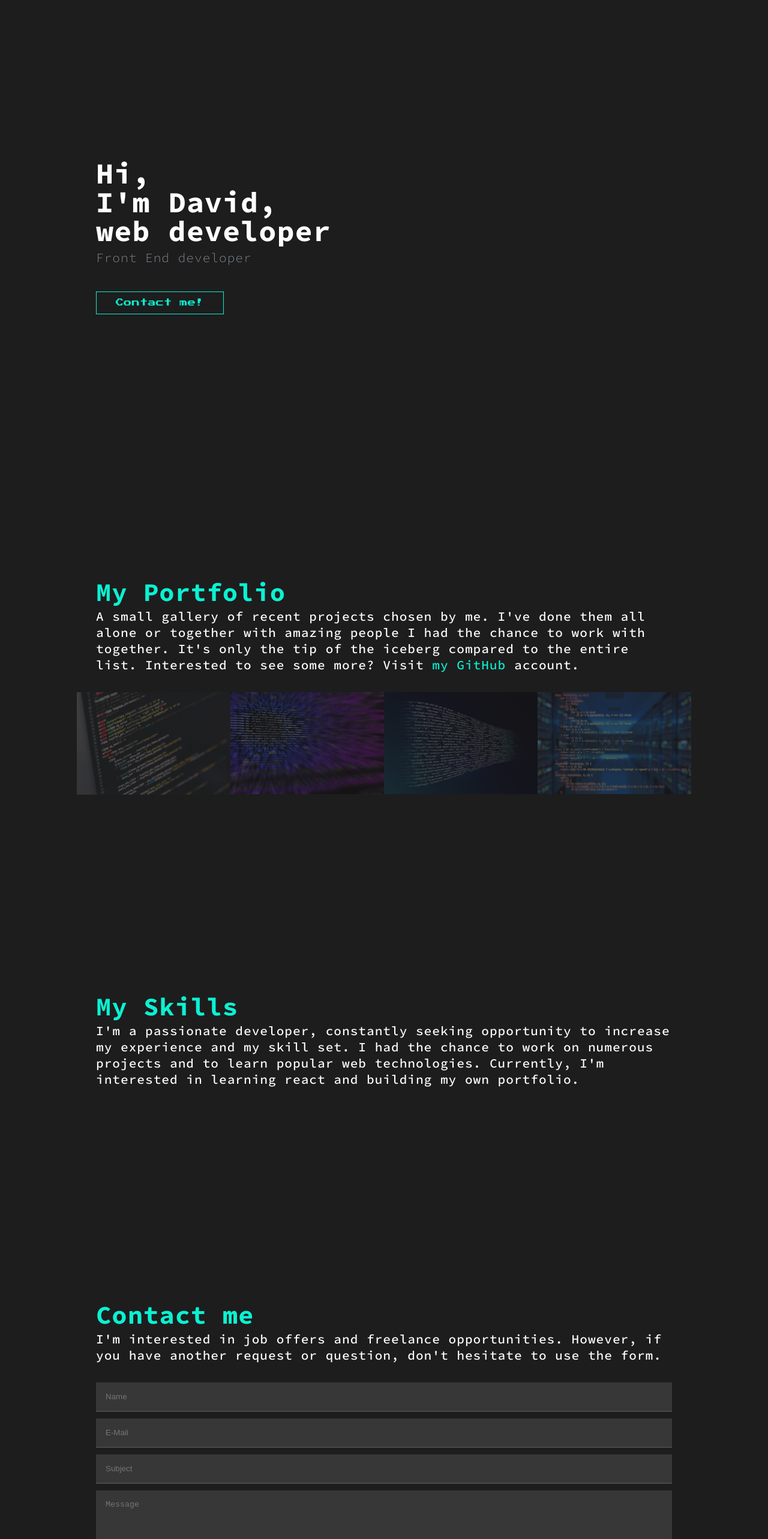
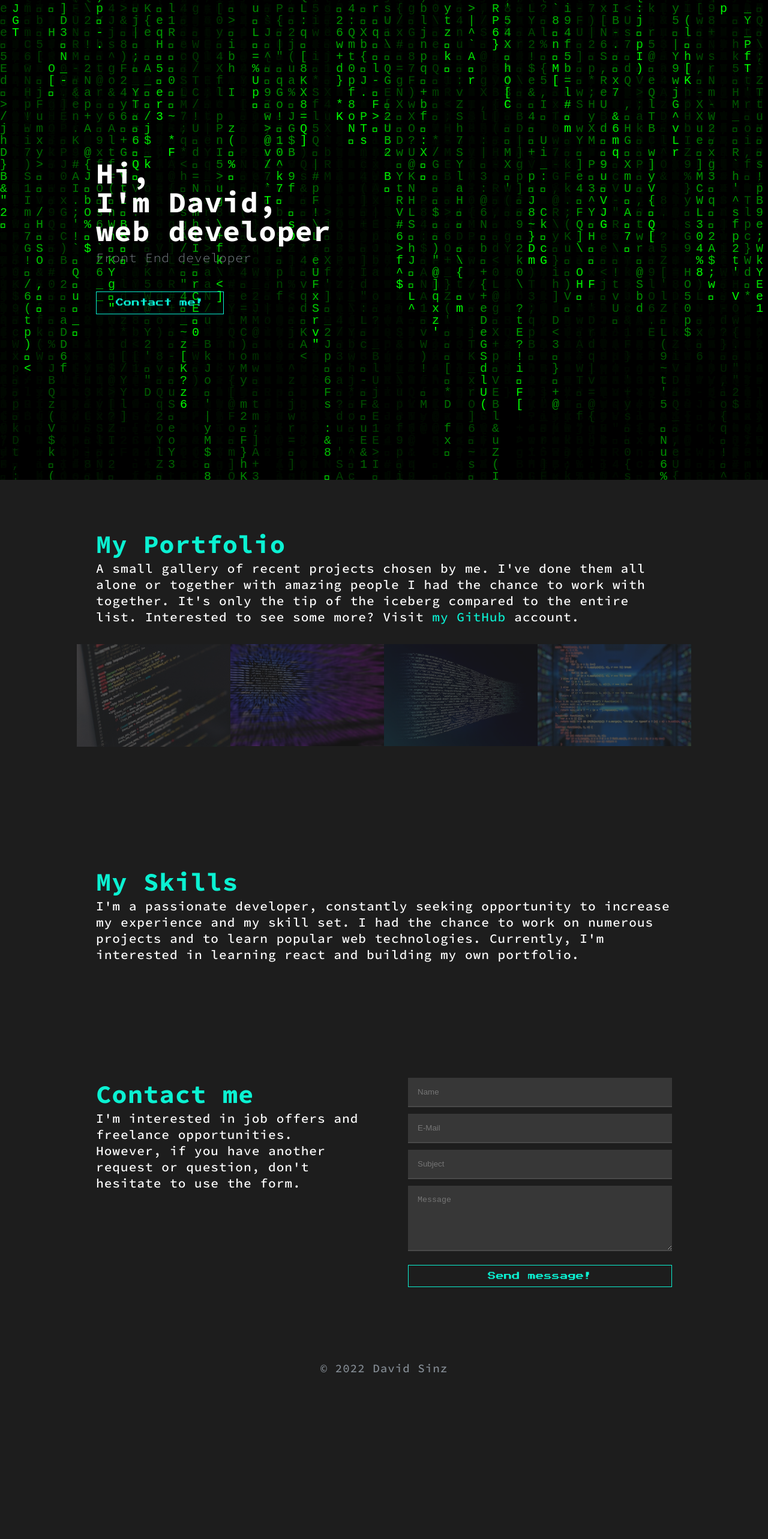
Before and after one commit to DavidSinz/davidsinz-website, a React (Create React App) app: page / in a window 1280 px wide. Shown: the top 2566 px of the page at 60% size. After the commit the page ends 2325 px from the top, so only its background shows below. Built offline with nearby package versions, Linux system fonts and the light colour scheme.

Commit message:
creating a matrix effect

```diff
--- a/src/App.js
+++ b/src/App.js
@@ -2,10 +2,12 @@ import img1 from "./images/img1.jpg";
 import img2 from "./images/img2.jpg";
 import img3 from "./images/img3.jpg";
 import img4 from "./images/img4.jpg";
+import MatrixEffect from "./components/MatrixEffect.js";
 
 const App = () => {
   return (
     <>
+      <MatrixEffect id="matrix" />
       <header>
         <nav>
           <ul>
@@ -41,10 +43,22 @@ const App = () => {
             <a href="https://github.com/DavidSinz">my GitHub</a> account.
           </p>
           <div id="recent-projects">
-            <div class="portfolio-img"><img src={img1} alt="1" /><p>Click!</p></div>
-            <div class="portfolio-img"><img src={img2} alt="1" /><p>Click!</p></div>
-            <div class="portfolio-img"><img src={img3} alt="1" /><p>Click!</p></div>
-            <div class="portfolio-img"><img src={img4} alt="1" /><p>Click!</p></div>
+            <div className="portfolio-img">
+              <img src={img1} alt="1" />
+              <p>View</p>
+            </div>
+            <div className="portfolio-img">
+              <img src={img2} alt="1" />
+              <p>View</p>
+            </div>
+            <div className="portfolio-img">
+              <img src={img3} alt="1" />
+              <p>View</p>
+            </div>
+            <div className="portfolio-img">
+              <img src={img4} alt="1" />
+              <p>View</p>
+            </div>
           </div>
         </section>
         <section id="skills">
@@ -58,20 +72,21 @@ const App = () => {
           {/*<canvas id="learned-skills"></canvas>*/}
         </section>
         <section id="contact">
+          <div id="contact-text">
             <h2>Contact me</h2>
             <p>
               I'm interested in job offers and freelance opportunities. However,
               if you have another request or question, don't hesitate to use the
               form.
             </p>
-          <form autocomplete="off">
-            <input type="text" name="name" value="" placeholder="Name" />
-            <input type="email" name="email" value="" placeholder="E-Mail" />
-            <input type="text" name="subject" value="" placeholder="Subject" />
+          </div>
+          <form id="contact-form" autoComplete="off">
+            <input type="text" name="name" placeholder="Name" />
+            <input type="email" name="email" placeholder="E-Mail" />
+            <input type="text" name="subject" placeholder="Subject" />
             <textarea
               type="text"
               name="message"
-              value=""
               placeholder="Message"
               rows="5"
             />
--- /dev/null
+++ b/src/components/MatrixEffect.js
@@ -0,0 +1,50 @@
+import React, { useRef, useEffect } from "react";
+
+const MatrixEffect = (props) => {
+  const canvasRef = useRef(null);
+
+  const draw = (ctx, w, h, ypos) => {
+    ctx.fillStyle = "#0001";
+    ctx.fillRect(0, 0, w, h);
+
+    ctx.fillStyle = "#0f0";
+    ctx.font = "15pt monospace";
+
+    ypos.forEach((y, ind) => {
+      const text = String.fromCharCode(Math.random() * 128);
+      const x = ind * 20;
+      ctx.fillText(text, x, y);
+      if (y > 100 + Math.random() * 10000) ypos[ind] = 0;
+      else ypos[ind] = y + 20;
+    });
+  };
+
+  useEffect(() => {
+    const canvas = canvasRef.current;
+    const ctx = canvas.getContext("2d");
+    let animationFrameId;
+
+    const w = (canvas.width = window.innerWidth);
+    const h = (canvas.height = window.innerHeight);
+    const cols = Math.floor(w / 20) + 1;
+    const ypos = Array(cols).fill(0);
+
+    ctx.fillStyle = "#000";
+    ctx.fillRect(0, 0, w, h);
+
+    //Our draw came here
+    const render = () => {
+      draw(ctx, w, h, ypos);
+      animationFrameId = window.requestAnimationFrame(render);
+    };
+    render();
+
+    return () => {
+      window.cancelAnimationFrame(animationFrameId);
+    };
+  }, [draw]);
+
+  return <canvas ref={canvasRef} {...props} />;
+};
+
+export default MatrixEffect;
--- a/src/index.css
+++ b/src/index.css
@@ -93,6 +93,7 @@ footer {
 
 #recent-projects {
   margin-left: -2rem;
+  margin-bottom: 2rem;
   width: calc(100% + 4rem);
   display: flex;
   flex-wrap: wrap;
@@ -134,6 +135,12 @@ footer {
 #contact {
   display: flex;
   flex-direction: column;
+  margin-bottom: 2rem;
+}
+
+#matrix {
+  position: absolute;
+  z-index: -100;
 }
 
 @media (min-width: 481px) {
@@ -155,13 +162,25 @@ footer {
   }
 }
 
+@media (min-width: 641px) {
+  #contact {
+    display: flex;
+    flex-direction: row;
+    gap: 2rem;
+  }
+
+  #contact > * {
+    width: 50%;
+  }
+}
+
 @media (min-width: 961px) {
   body {
     font-size: 120%;
   }
 
   section {
-    padding: 10rem;
+    padding: 5rem 10rem;
   }
 
   #recent-projects {
@@ -172,6 +191,10 @@ footer {
   #recent-projects .portfolio-img {
     width: 20%;
   }
+
+  #contact {
+    gap: 5rem;
+  }
 }
 
 @media (min-width: 1281px) {
@@ -180,7 +203,7 @@ footer {
   }
 
   section {
-    padding: 20rem;
+    padding: 5rem 20rem;
   }
 
   #recent-projects {
```
Lines whose indentation alone changed are shown as unchanged.
